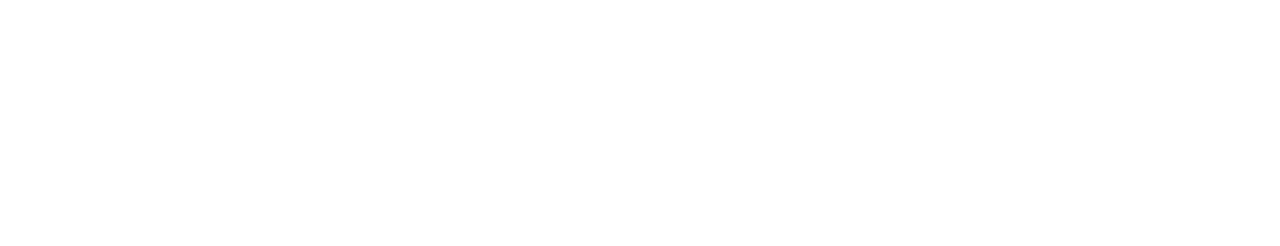
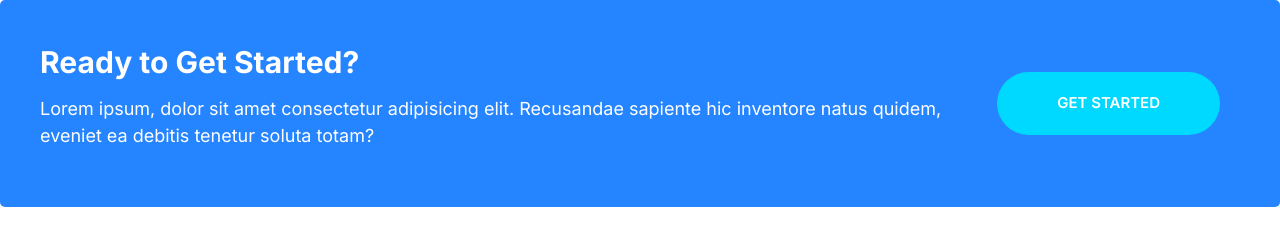
Before and after one commit to Karla-Abad/Moshify, a plain HTML site: page index.html in a window 1280 px wide. Drawn offline with Linux system fonts and the light colour scheme.

Commit message:
Updated callout component.

```diff
--- a/index.html
+++ b/index.html
@@ -14,5 +14,19 @@
     <link rel="stylesheet" href="css/normalize.css" />
     <link rel="stylesheet" href="css/styles.css" />
   </head>
-  <body></body>
+  <body>
+    <div class="callout callout--primary">
+      <div class="grid grid--1x2">
+        <div class="callout__content">
+          <h2 class="callout__heading">Ready to Get Started?</h2>
+          <p>
+            Lorem ipsum, dolor sit amet consectetur adipisicing elit. Recusandae
+            sapiente hic inventore natus quidem, eveniet ea debitis tenetur
+            soluta totam?
+          </p>
+        </div>
+        <a href="#" class="btn btn--secondary btn--stretched">Get Started</a>
+      </div>
+    </div>
+  </body>
 </html>
```
